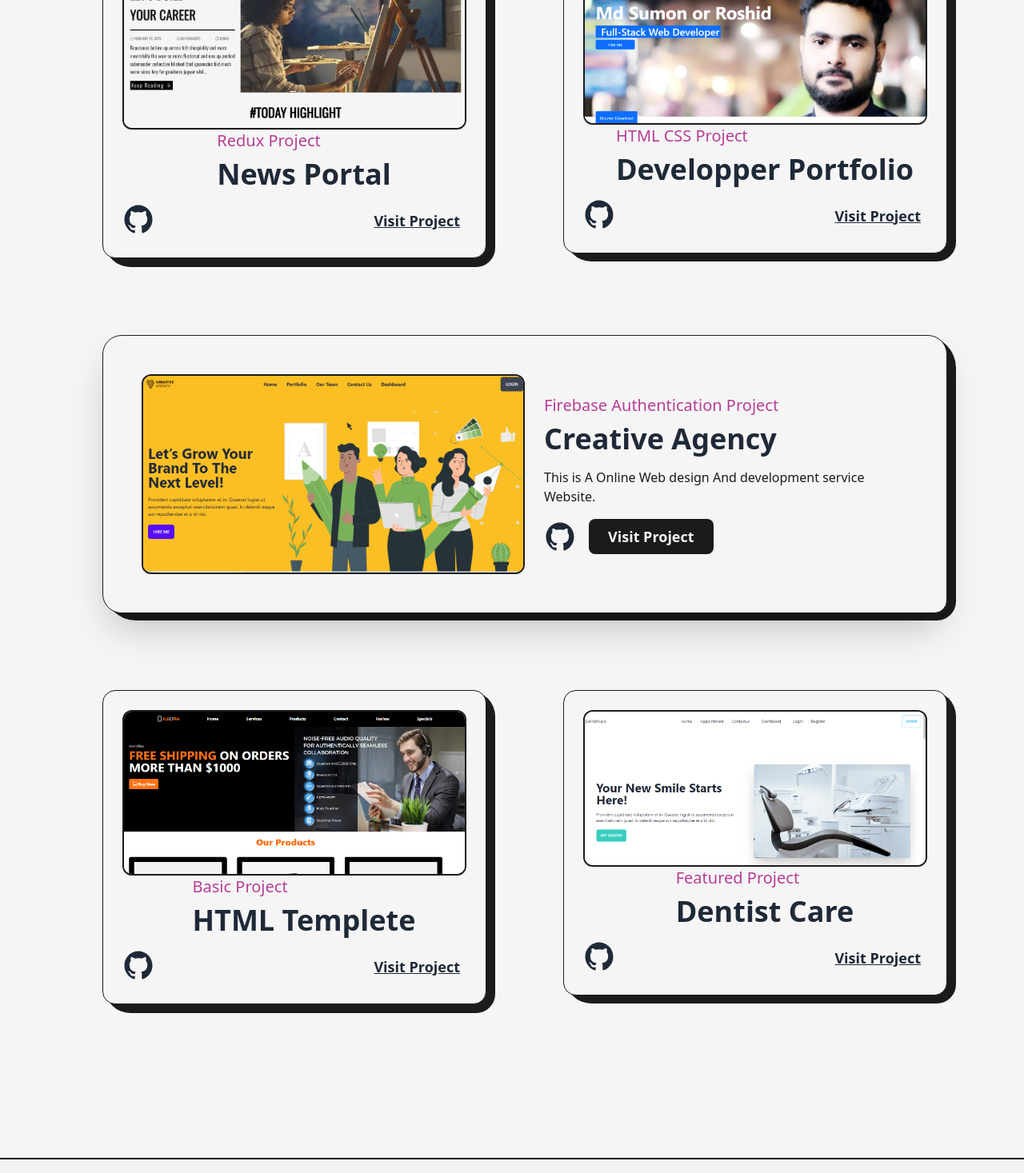
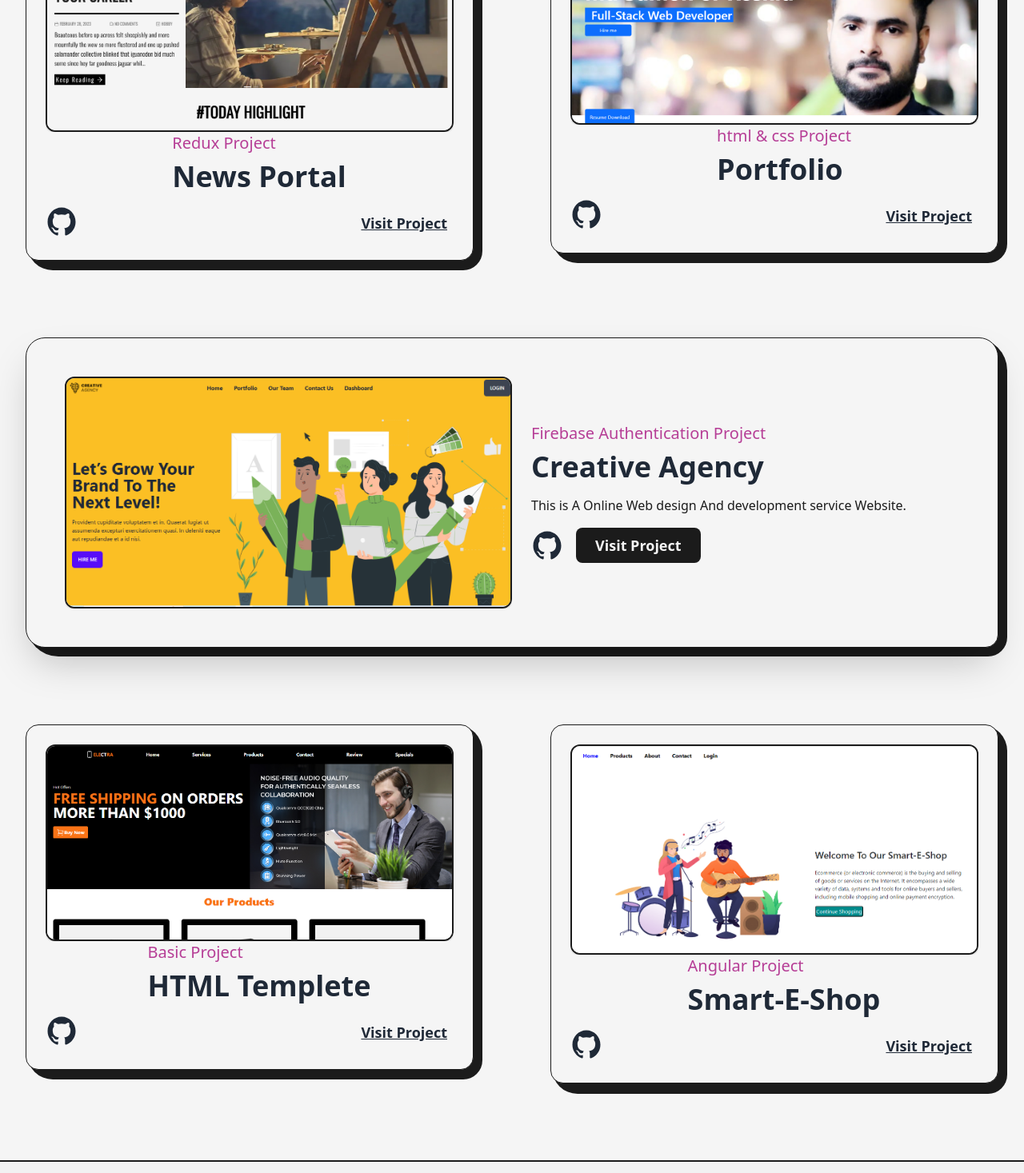
Before and after one commit to sumonhasan55/sumon_hasan_portfolio-nextjs, a Next.js app: page /projects in a window 1280 px wide. Shown: the part 866-2333 px from the top of the page at 80% size. Built offline with nearby package versions, Linux system fonts and the light colour scheme.

Commit message:
added project links

```diff
--- a/src/components/Layout.js
+++ b/src/components/Layout.js
@@ -2,7 +2,7 @@
 
 const Layout = ({children,className=""}) => {
     return (
-        <div className={`w-full h-full inline-block z-0 bg-light dark:bg-dark dark:text-light p-32 xl:p-24 lg:p-16 md:p-12 sm:p-8 ${className}`}>
+        <div className={`w-full h-full inline-block z-0 bg-light dark:bg-dark dark:text-light p-8  ${className}`}>
             {children}
 
         </div>
--- a/src/components/Navbar.js
+++ b/src/components/Navbar.js
@@ -56,7 +56,7 @@ const Navbar = () => {
 
     const [mode, setMode] = UseThemeSwitcher()
     return (
-        <header className="relative z-10 flex items-center justify-between w-full px-32 py-8 font-medium dark:text-light lg:px-16 md:px-12 sm:px-8"
+        <header className="relative z-10 flex items-center justify-between w-full px-8 py-8 font-medium dark:text-light lg:px-16 md:px-2 sm:px-8"
         >
             <button className="flex-col items-center justify-center hidden lg:flex" onClick={handleClick}>
                 <span className={`bg-dark dark:bg-light transition-all duration-300 ease-out block h-0.5 w-6 rounded-sm -translate-y-0.5 ${isOpen ? 'rotate-45 translate-y-1' : '-translate-y-0.5'}`}></span>
--- a/src/pages/_app.js
+++ b/src/pages/_app.js
@@ -21,7 +21,7 @@ export default function App({ Component, pageProps }) {
         <link rel="icon" href="/favicon.ico" />
       </Head>
 
-        <main className={`${montserrat.variable} font-sans bg-light dark:bg-dark w-full min-h-screen`}>
+        <main className={`${montserrat.variable} font-sans bg-light dark:bg-dark w-full min-w-fit min-h-screen`}>
           <Navbar />
           <AnimatePresence mode='wait'>
           <Component key={router.asPath} {...pageProps} />
--- a/src/pages/index.js
+++ b/src/pages/index.js
@@ -29,7 +29,7 @@ export default function Home() {
       </Head>
       <TransitionEffect />
       <main className="bg-light">
-        <Layout className='pt-0 md:pt-16 sm:pt-8 '>
+        <Layout className='pt-0 pb-24 md:pt-8  sm:pt-8 '>
           <div className='flex items-center justify-between w-full lg:flex-col'
             priority
             sizes="(max-width:768px) 100vw,
--- a/src/pages/projects.js
+++ b/src/pages/projects.js
@@ -9,6 +9,7 @@ import Project2 from "../../public/images/projects/World_News_Porlat.png";
 import Project3 from "../../public/images/projects/Developer-Portfolio.png";
 import Project4 from "../../public/images/projects/creative-agency.png";
 import Project5 from "../../public/images/projects/HTML Templete.png";
+import Project6 from "../../public/images/projects/Shhop_Angular.png";
 import { motion } from 'framer-motion';
 import TransitionEffect from "@/components/TransitionEffect";
 
@@ -135,7 +136,7 @@ const projects = () => {
                                 type="Redux Project"
 
                                 link="/"
-                                github="/"
+                                github="https://github.com/sumonhasan55/World_News_Portal_Main.git"
 
                             />
 
@@ -143,14 +144,14 @@ const projects = () => {
 
                         <div className="col-span-6 ">
                             <Project
-                                title="Developper Portfolio"
+                                title="Portfolio"
                                 img={Project3}
 
 
-                                type="HTML CSS Project"
+                                type="html & css Project "
 
-                                link="/"
-                                github="/"
+                                link="https://sumon-hasan-portfolio.netlify.app/"
+                                github="https://github.com/sumonhasan55/Sumon-Hasan-Portfolio.git"
 
                             />
 
@@ -166,8 +167,8 @@ const projects = () => {
                                 summery="This is A Online Web design And development service Website."
                                 type="Firebase Authentication Project"
 
-                                link="/"
-                                github="/"
+                                link="https://creative-agency-client-rp.netlify.app/"
+                                github="https://github.com/sumonhasan55/creative-agency-client.git"
 
                             />
                         </div>
@@ -180,21 +181,21 @@ const projects = () => {
 
                                 type="Basic Project"
 
-                                link="/"
-                                github="/"
+                                link="https://electra-mart.netlify.app/"
+                                github="https://github.com/sumonhasan55/Electra-Shop-Tailwindcss.git"
 
                             />
                         </div>
                         <div className="col-span-6">
                             <Project
-                                title="Dentist Care"
-                                img={Project1}
+                                title="Smart-E-Shop"
+                                img={Project6}
 
 
-                                type="Featured Project"
+                                type="Angular Project"
 
-                                link="/"
-                                github="/"
+                                link="https://smart-e-shop-angular.vercel.app/"
+                                github="https://github.com/sumonhasan55/Smart-E-Shop-Angular.git"
 
                             />
                         </div>
```
Also changed, not shown: public/images/projects/Shhop_Angular.png (added).
